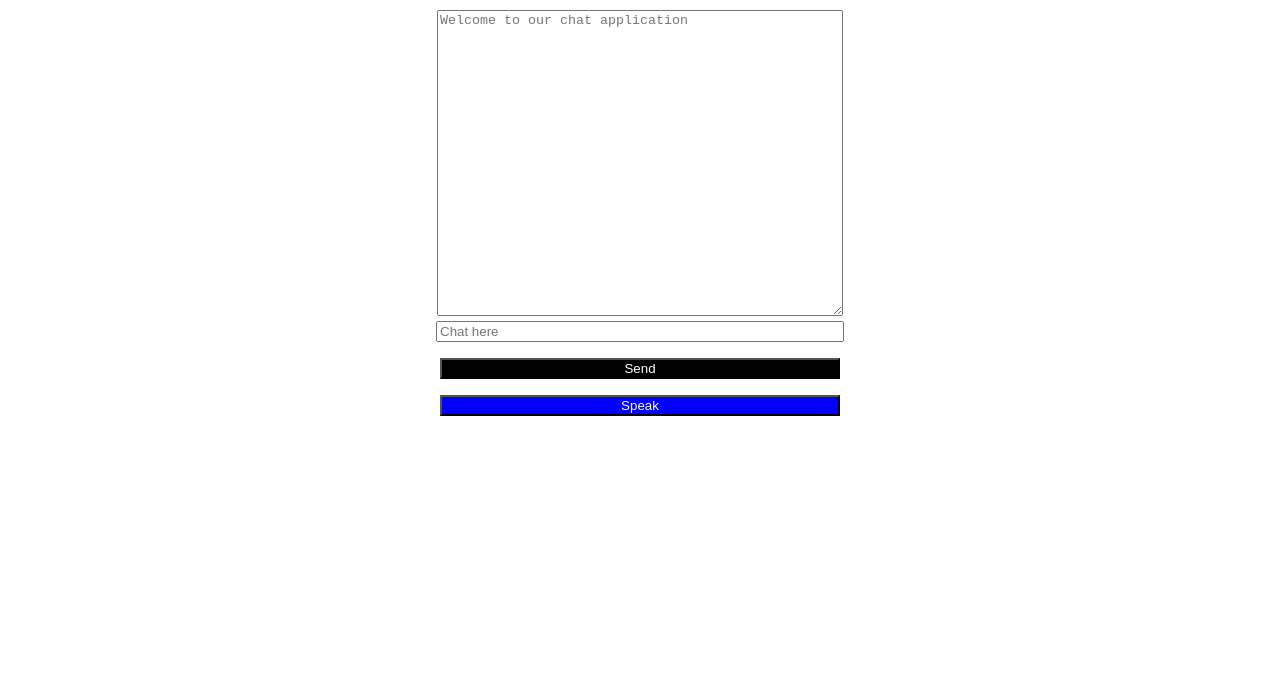
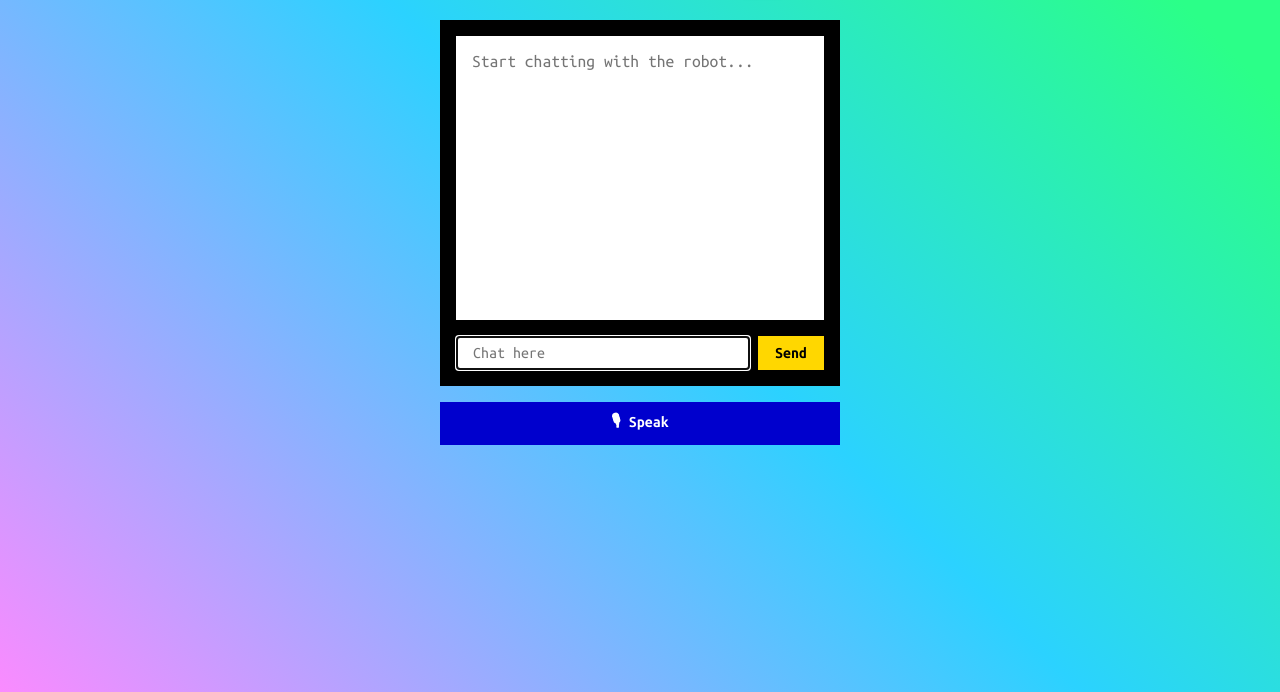
Before and after one commit to eileenxue/Intro-Design-AI-Apps, a plain HTML site: page 02-chatbot-with-nltk/index.html in a window 1280 px wide. Shown: the part 108-800 px from the top of the page. Drawn offline with nearby package versions, Linux system fonts and the light colour scheme.

Commit message:
Update chatbot with new styles

```diff
--- a/02-chatbot-with-nltk/index.html
+++ b/02-chatbot-with-nltk/index.html
@@ -4,18 +4,20 @@
     <meta charset="UTF-8" />
     <meta name="viewport" content="width=device-width, initial-scale=1.0" />
     <title>Chatbot</title>
+    <link rel="preconnect" href="https://fonts.googleapis.com" />
+    <link rel="preconnect" href="https://fonts.gstatic.com" crossorigin />
+    <link href="https://fonts.googleapis.com/css2?family=Ubuntu+Mono:wght@400;700&display=swap" rel="stylesheet" />
     <link href="styles.css" rel="stylesheet" />
     <script src="https://ajax.googleapis.com/ajax/libs/jquery/3.6.0/jquery.min.js"></script>
     <script src="script.js"></script>
   </head>
   <body>
-    <h1 id="title">Chatbot</h1>
-    <textarea id="chat" placeholder="Welcome to our chat application"></textarea>
+    <h1 id="title">Chat with 🤖</h1>
+    <textarea id="chat" readonly placeholder="Start chatting with the robot..."></textarea>
     <form id="user">
-      <input type="text" id="msg" placeholder="Chat here" />
-      <br />
-      <button id="send">Send</button>
+      <input type="text" id="msg" autofocus placeholder="Chat here" />
+      <button id="send" class="btn">Send</button>
     </form>
-    <button id="speak">Speak</button>
+    <button id="speak" class="btn">🎙 Speak</button>
   </body>
 </html>
--- a/02-chatbot-with-nltk/script.js
+++ b/02-chatbot-with-nltk/script.js
@@ -12,7 +12,7 @@ recognition.onresult = function (e) {
 
   $('#msg').val(transcript);
   recognition.stop();
-  $('#speak').removeClass('activated');
+  $('#speak').removeClass('activated').text('🎙 Speak');
   $('#user').submit();
 };
 
@@ -20,7 +20,7 @@ recognition.onresult = function (e) {
 function recognize() {
   // alert('!');
   recognition.start();
-  $(this).addClass('activated');
+  $(this).addClass('activated').text('🎧 Listening...');
 }
 
 function send(e) {
--- a/02-chatbot-with-nltk/styles.css
+++ b/02-chatbot-with-nltk/styles.css
@@ -1,35 +1,85 @@
+html {
+  height: 100%;
+}
+
 body {
-  font-family: 'Courier New', Courier, monospace;
+  font-family: 'Ubuntu Mono', Courier, monospace;
   text-align: center;
+  background-color: #fa8bff;
+  background-image: linear-gradient(45deg, #fa8bff 0%, #2bd2ff 52%, #2bff88 90%);
+  position: absolute;
+  top: 0;
+  bottom: 0;
+  left: 0;
+  right: 0;
 }
 
 #title {
   font-size: 3rem;
+  color: white;
+  text-shadow: 3px 1px 12px #003f7ee3;
 }
 
 #chat {
   width: 400px;
   height: 300px;
+  padding: 1rem 1rem 0rem 1rem;
+  box-sizing: border-box;
+  font-family: 'Ubuntu Mono', Courier, monospace;
+  font-size: 1.1rem;
+  border: 1rem solid black;
+  border-bottom-width: 0px;
+  resize: none;
+  margin-bottom: -3px;
+}
+
+#chat:focus-visible {
+  outline: none;
+}
+
+#user {
+  display: flex;
+  align-items: center;
+  justify-content: center;
+  width: 400px;
+  margin: 0 auto;
+  padding: 1rem;
+  box-sizing: border-box;
+  background-color: black;
 }
 
 #msg {
-  width: 400px;
+  width: 100%;
+  padding: 0.5rem 1rem;
+  margin-right: 0.5rem;
+  font-family: 'Ubuntu Mono', Courier, monospace;
+  font-size: 1rem;
+  border: 1px solid white;
+}
+
+.btn {
+  font-weight: bold;
+  font-size: 1rem;
+  cursor: pointer;
+  font-family: 'Ubuntu Mono', Courier, monospace;
 }
 
 #send {
-  width: 400px;
-  margin-top: 1rem;
-  background-color: black;
-  color: white;
+  background-color: gold;
+  color: black;
+  border: 1px solid gold;
+  padding: 0.5rem 1rem;
 }
 
 #speak {
   width: 400px;
   margin-top: 1rem;
-  background-color: blue;
+  background-color: mediumblue;
   color: white;
+  border: none;
+  padding: 0.5rem;
 }
 
 #speak.activated {
-  background-color: red;
+  background-color: crimson;
 }
```
Also changed, not shown: 1 other file.
